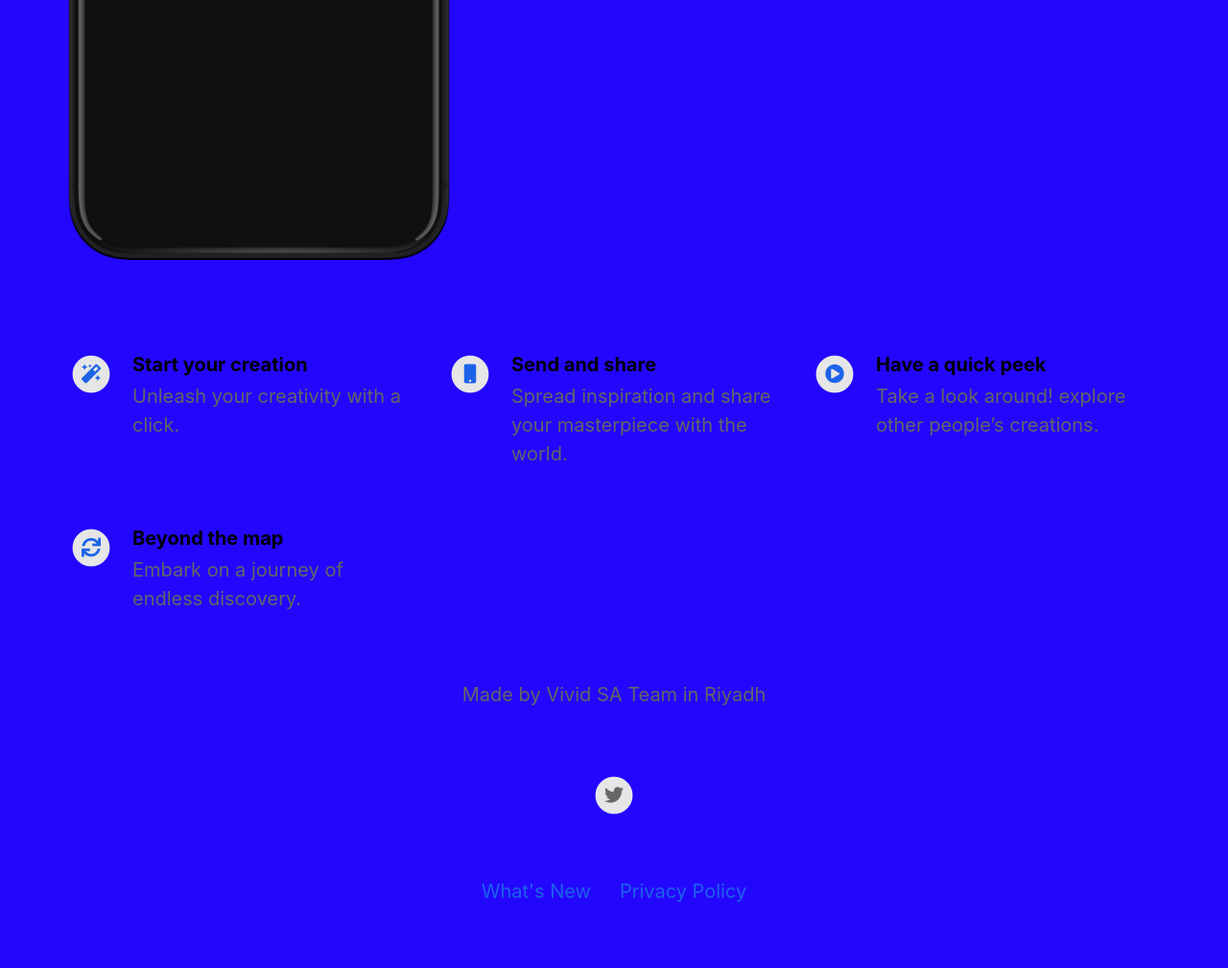
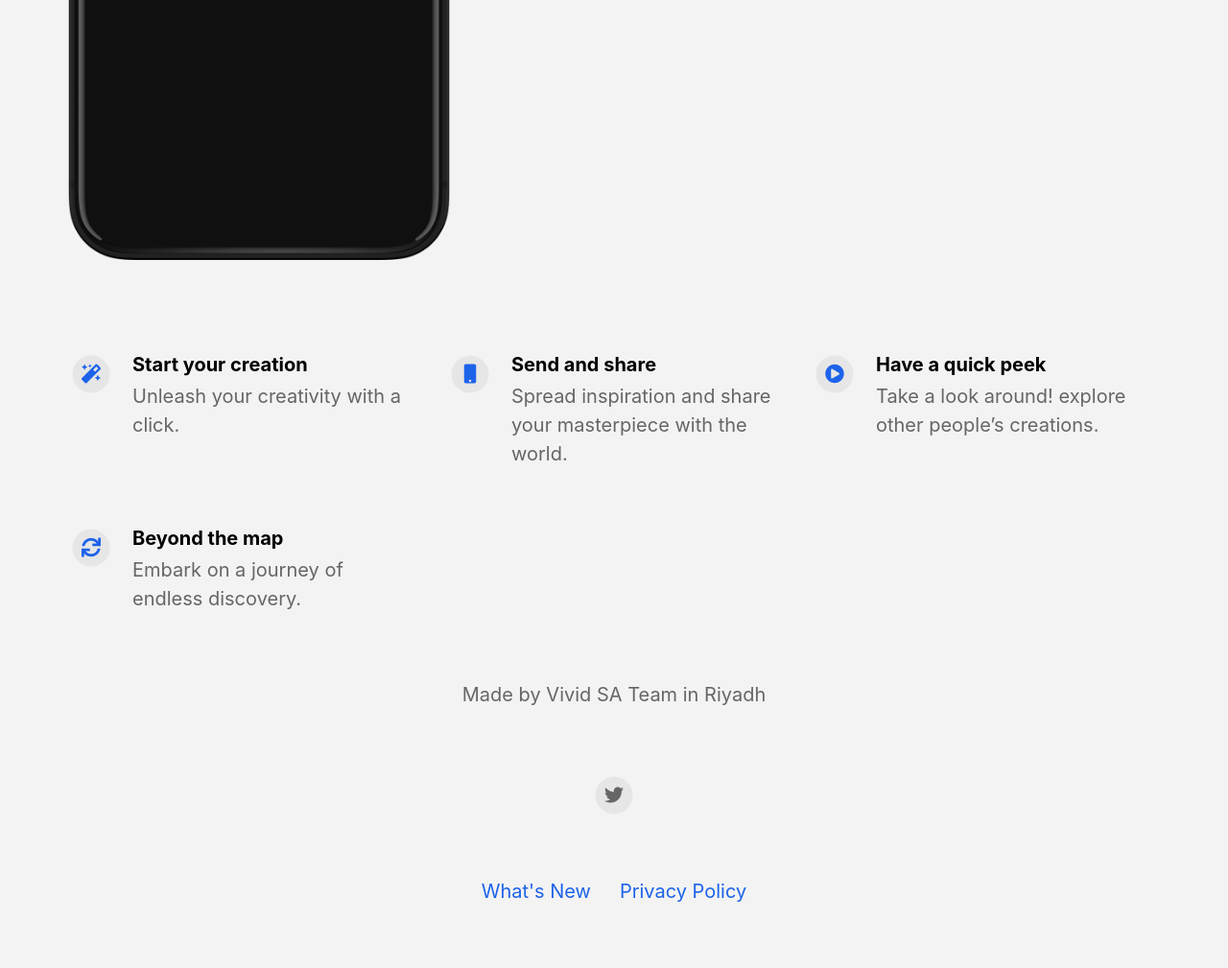
Before and after one commit to VividSA/VivdSA, a Jekyll site: the page built from index.html, in a window 1280 px wide. Shown: the part 714-1723 px from the top of the page at 96% size. Built offline with Jekyll 4.4.1, drawn with Linux system fonts in a browser that asks for light colours; nearby versions of some CDN libraries.

Commit message:
Update _config.yml

```diff
--- a/_config.yml
+++ b/_config.yml
@@ -89,7 +89,7 @@ cover_overlay_transparency                : 0.1
 
 device_color                              : black                                     # Set to: blue, black, yellow, coral or white.
 
-body_background_color                     : "#2307FD"
+body_background_color                     : "#F3F3F3"
 
 link_color                                : "#1d63ea"
 
```
